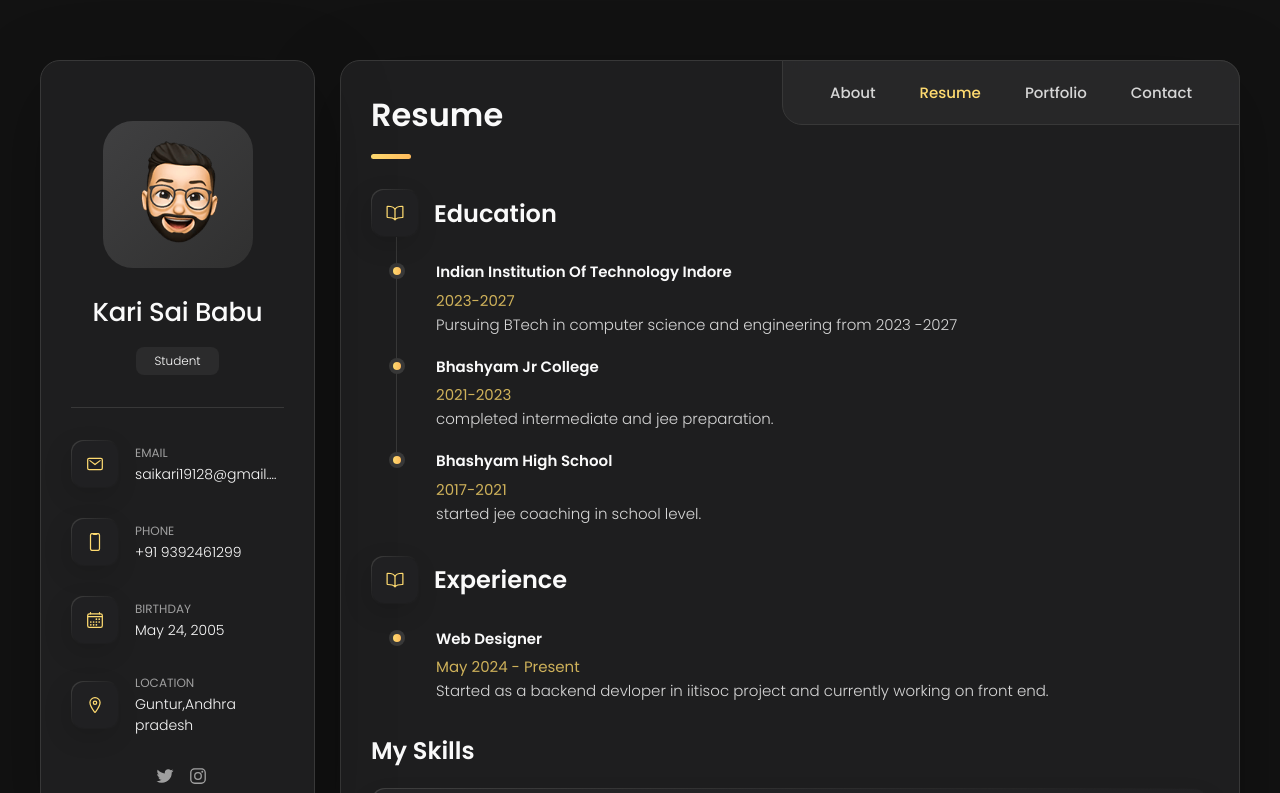
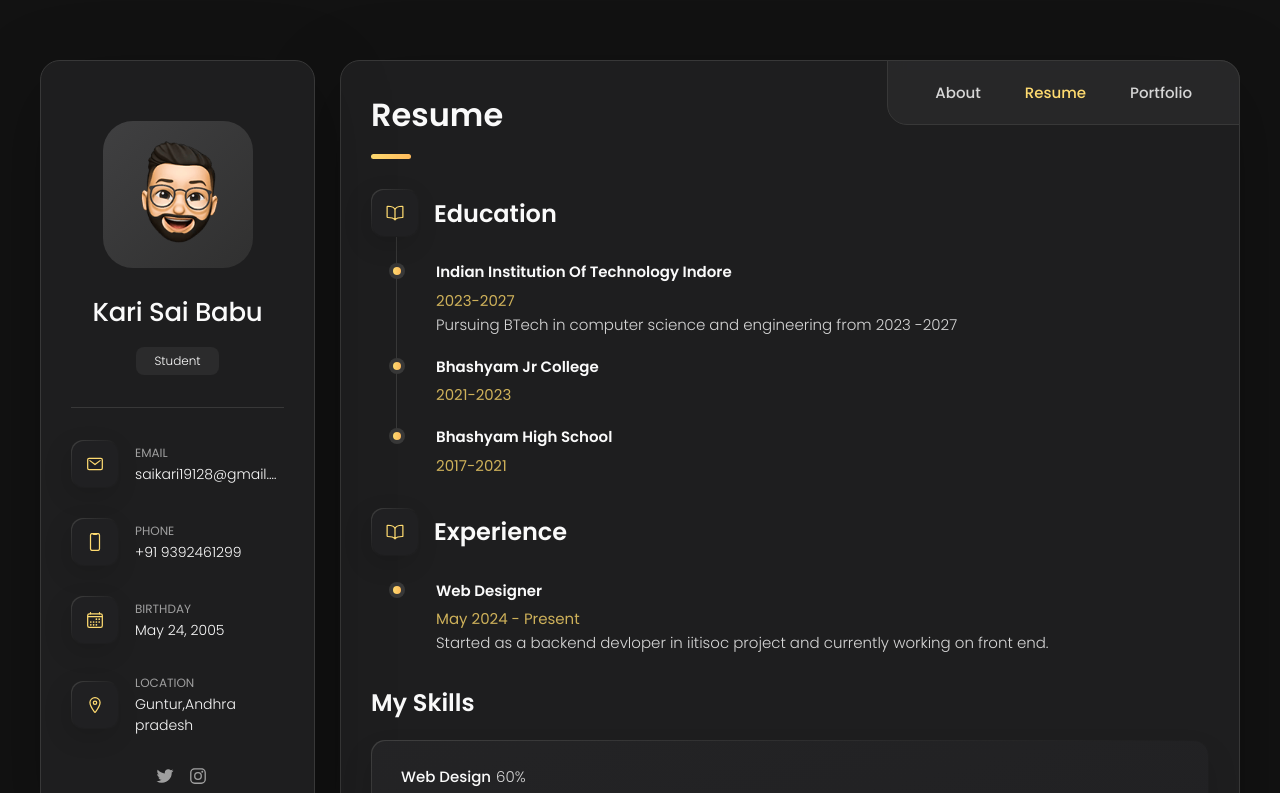
Before and after one commit to Saikari2420/portfolio, a website: page public/index.html in a window 1280 px wide. Both pictures are taken after a click on the button "Resume". Shown: the top 793 px of the page. Drawn offline with nearby package versions, Linux system fonts and the light colour scheme.

Commit message:
Update index.html

```diff
--- a/public/index.html
+++ b/public/index.html
@@ -175,9 +175,7 @@
           </li>
 
 
-          <li class="navbar-item">
-            <button class="navbar-link" data-nav-link>Contact</button>
-          </li>
+
 
         </ul>
 
@@ -262,7 +260,7 @@
               </div>
 
               <div class="service-content-box">
-                <h4 class="h4 service-item-title">compitative programming</h4>
+                <h4 class="h4 service-item-title">competitive programming</h4>
 
                 <p class="service-item-text">
                   A professional C++ coder in competitive programming.
@@ -349,9 +347,7 @@
 
               <span>2021-2023</span>
 
-              <p class="timeline-text">
-                completed intermediate and jee preparation.
-              </p>
+
 
             </li>
 
@@ -361,9 +357,6 @@
 
               <span>2017-2021</span>
 
-              <p class="timeline-text">
-                started jee coaching in school level.
-              </p>
 
             </li>
 
@@ -422,7 +415,7 @@
             <li class="skills-item">
 
               <div class="title-wrapper">
-                <h5 class="h5">Compitative programming</h5>
+                <h5 class="h5">Competitive programming</h5>
                 <data value="70">70%</data>
               </div>
 
```
